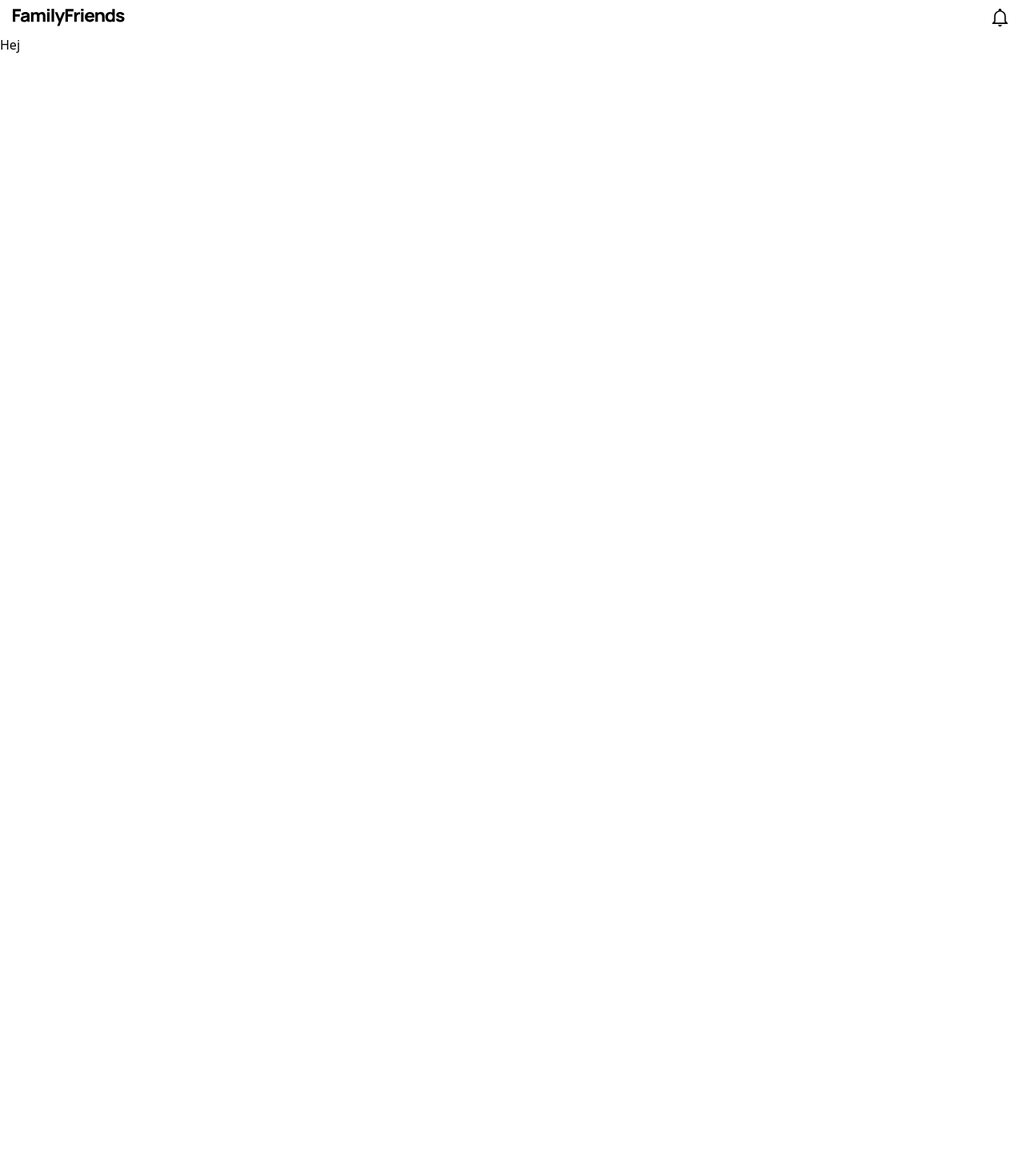
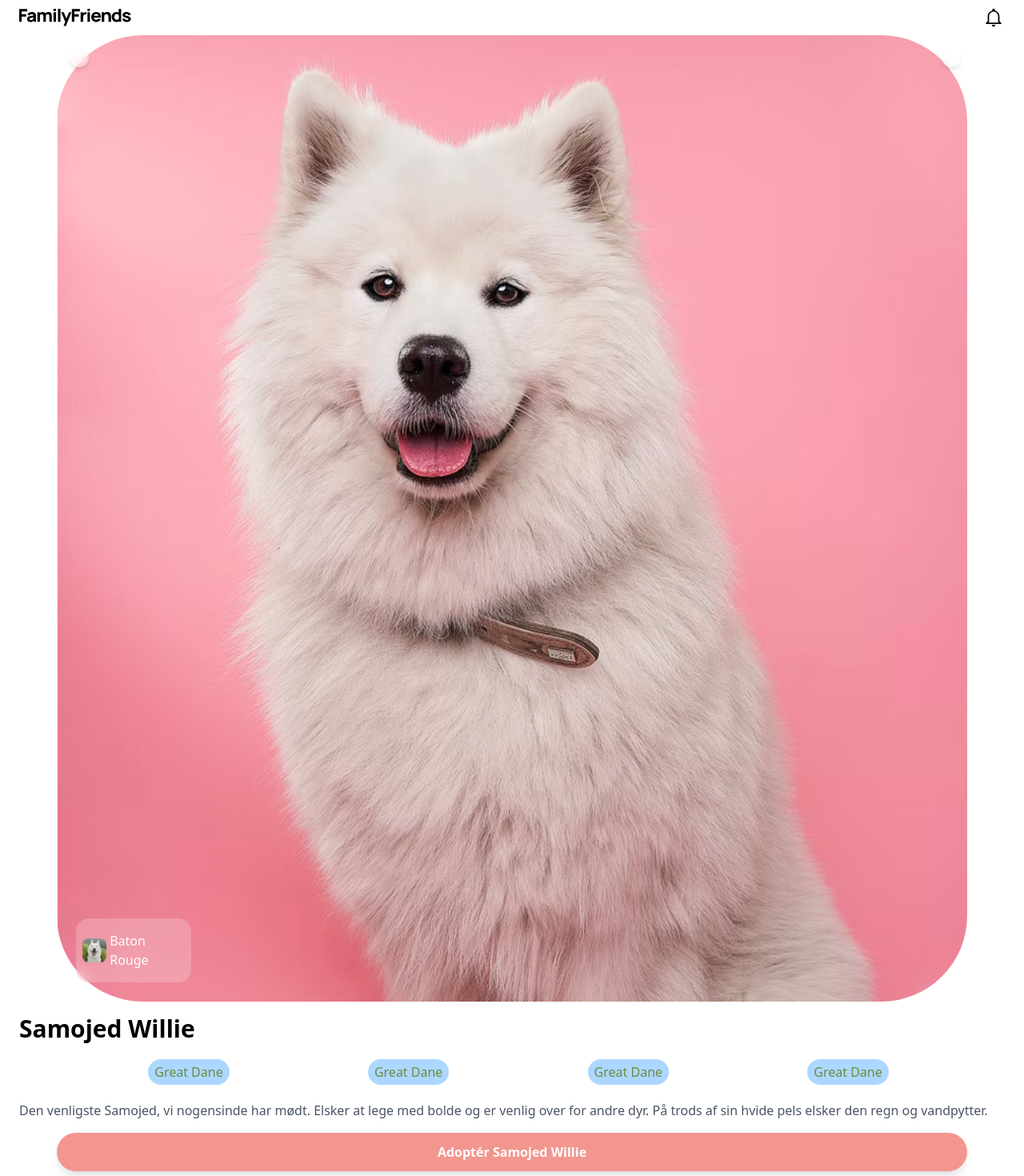
Before and after one commit to MeleeseKaerhavn/family-friends, a Next.js app: page /singleview in a window 1280 px wide. Shown: the top 1470 px of the page at 80% size. Before the commit the page ends 800 px from the top, so only its background shows below. Built offline with nearby package versions, Linux system fonts and the light colour scheme.

Commit message:
static page looks great

```diff
--- a/src/app/(routes)/singleview/page.js
+++ b/src/app/(routes)/singleview/page.js
@@ -1,16 +1,57 @@
 import Link from "next/link";
 import Image from "next/image";
 import Header from "@/components/Header";
+import { IoChevronBackOutline } from "react-icons/io5";
+import { SlStar } from "react-icons/sl";
+import Favorite from "@/components/Favorite";
+import Tag from "@/components/Tag";
+import AdoptButton from "@/components/AdoptButton";
+
 
 const detalje = () => {
     return (
-      <div>
+      <div className="m-2">
+
+
         <Header />
 
-        Hej
+        <div className="grid grid-cols-1 grid-rows-1 w-[90%] m-auto relative">
+        <Image  src="/bigUilli.svg"
+        alt="placeholdercat"
+        width={300}
+        height={300}
+        className="col-start-1 row-start-1 w-full h-auto object-cover z-0 "
+      />
+       <div className="col-start-1 row-start-1 z-10 self-start ">
+        <IoChevronBackOutline className=" text-white backdrop-blur-sm bg-white/20 border-none rounded-full p-1 m-4 shadow-md cursor-pointer" size={24} />
+        <div className="-mt-10">
+          <Favorite />
+        </div>
+       </div>
+      <div className="flex gap-1 col-start-1 row-start-1 self-end rounded-2xl backdrop-blur-sm bg-white/20 border-none z-10 w-36 py-4 px-2 m-6" >
+       <Image
+       src="/avatar.svg"
+        alt="placeholdercat"
+        width={30}
+        height={30}
+       />
+        <p className="text-white items-start">Baton Rouge</p>
+      </div>
+      </div>
+      <h1 className="font-semibold text-3xl m-4">Samojed Willie</h1>
+      <div className="flex justify-evenly gap-3 overflow-x-auto py-1 ml-4">
+        <Tag />
+        <Tag />
+        <Tag />
+        <Tag />
+      </div>
+      <section className="m-4 text-gray-600">
+        <p>Den venligste Samojed, vi nogensinde har mødt. Elsker at lege med bolde og er venlig over for andre dyr. På trods af sin hvide pels elsker den regn og vandpytter. </p>
+      </section>
+      <AdoptButton />
+      </div>
 
 
-      </div>
 
      );
 }
--- /dev/null
+++ b/src/components/AdoptButton.jsx
@@ -0,0 +1,9 @@
+const AdoptButton = () => {
+    return ( <div>
+    <button className="w-[90%] m-auto mb-4 bg-[#F2968F] text-white rounded-full px-6 py-3 flex justify-center items-center shadow-lg cursor-pointer">
+      <span className="font-semibold">Adoptér Samojed Willie</span>
+    </button>
+    </div> );
+}
+
+export default AdoptButton;
--- /dev/null
+++ b/src/components/Favorite.jsx
@@ -0,0 +1,10 @@
+import { SlStar } from "react-icons/sl";
+
+const Favorite = () => {
+    return (  <SlStar
+      className="col-start-1 row-start-1 justify-self-end m-2 z-10 text-white backdrop-blur-sm bg-white/20 border-none rounded-full p-1 shadow-md cursor-pointer"
+      size={24}
+      /> );
+}
+
+export default Favorite;
--- /dev/null
+++ b/src/components/Tag.jsx
@@ -0,0 +1,5 @@
+const Tag = () => {
+    return ( <p className="text-[#6B8B42] bg-[#ACD7FF] rounded-full px-2 py-1 text-nowrap"> Great Dane</p> );
+}
+
+export default Tag;
```
Also changed, not shown: public/avatar.svg (added), public/bigUilli.svg (added).
